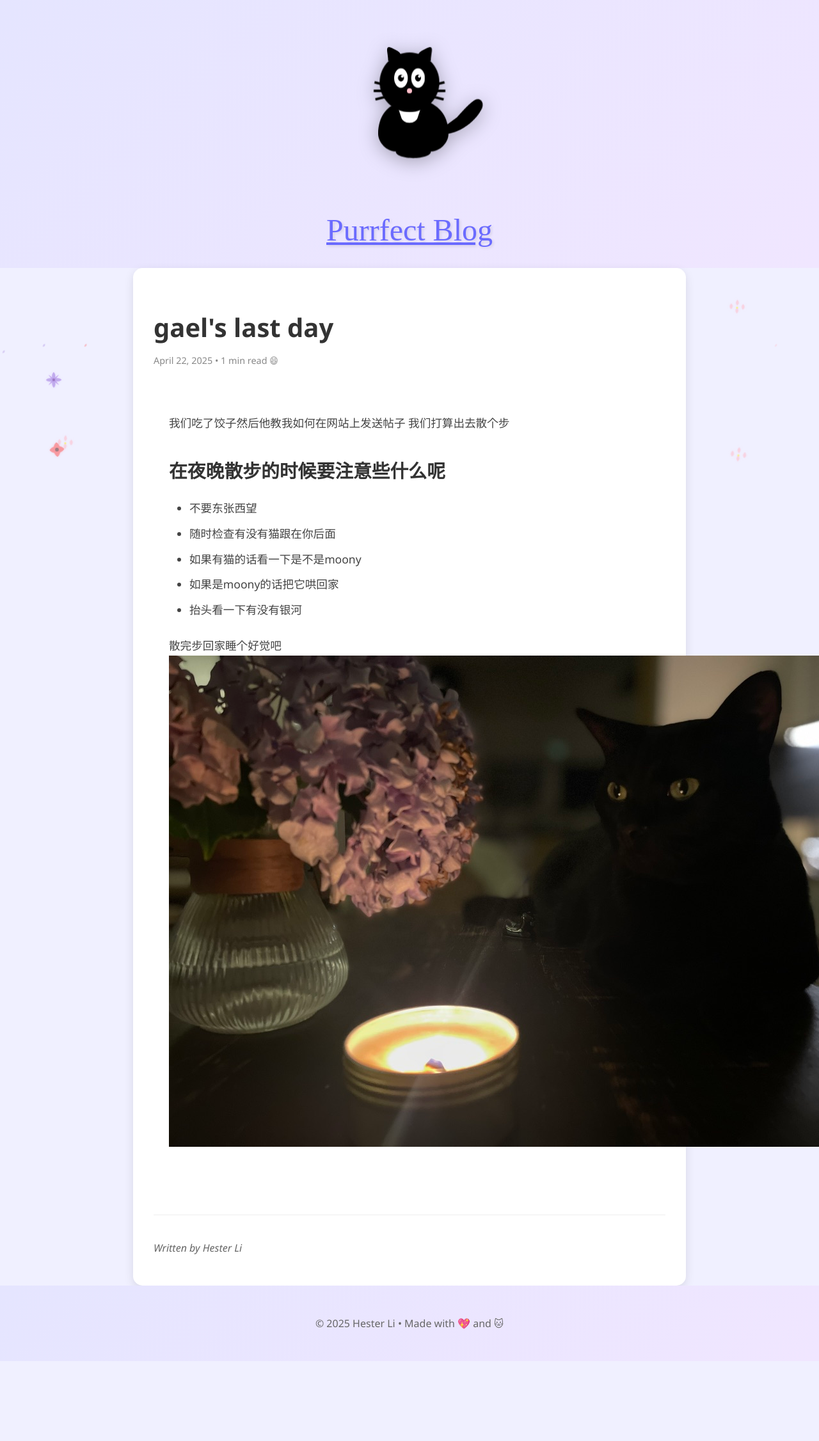
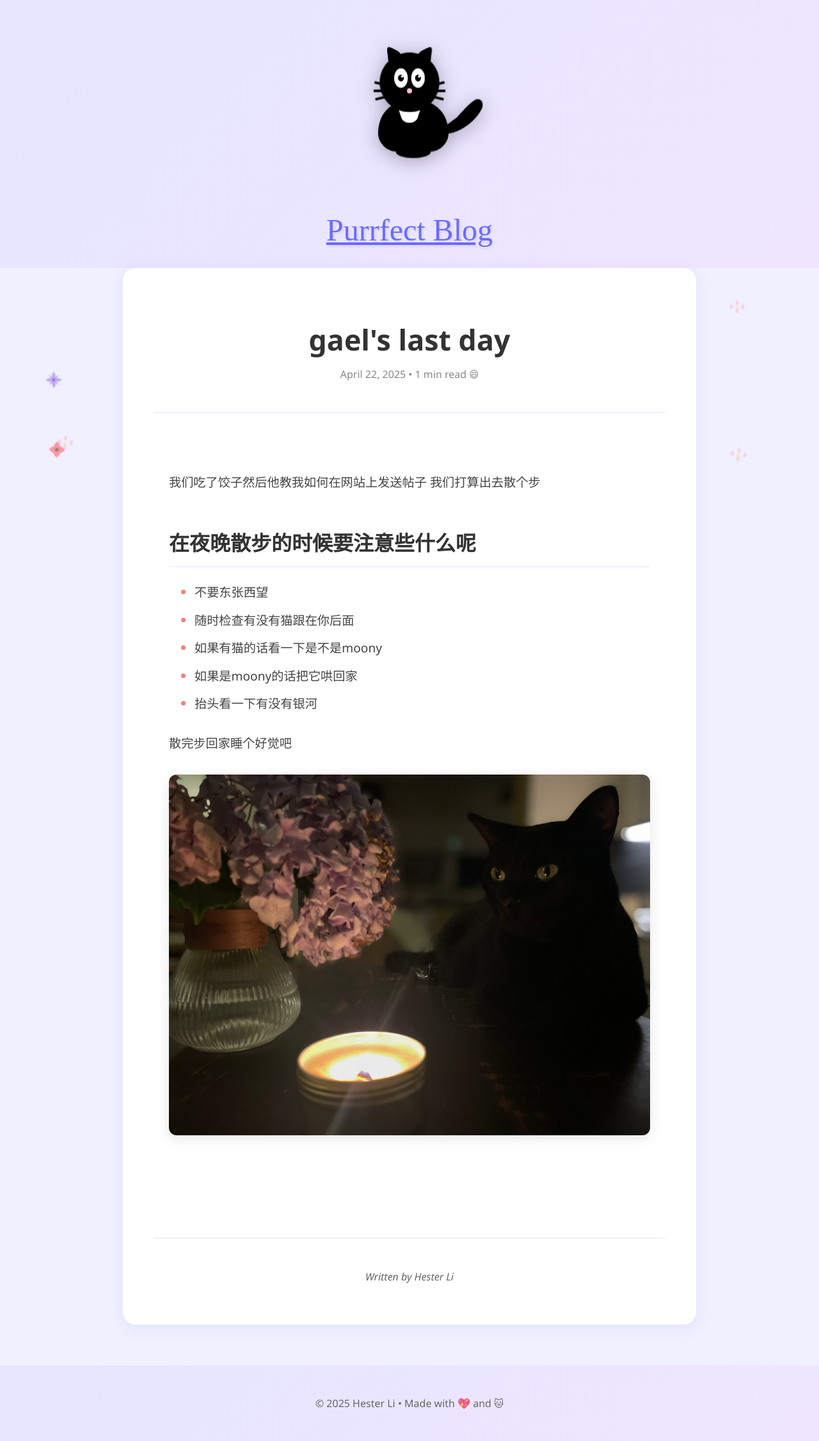
Before and after one commit to booisthebest/booisthebest.github.io, a Jekyll site: the page built from _posts/2025-04-22-gael-last-day.md, in a window 1280 px wide. Shown: the whole page at 64% size. Built offline with Jekyll 4.4.1, drawn with Linux system fonts in a browser that asks for light colours; before the commit the page ends 2128 px from its top, so only the background shows below that.

Commit message:
updated scss for better markdown display

```diff
--- a/_layouts/post.html
+++ b/_layouts/post.html
@@ -12,7 +12,12 @@ layout: default
     </header>
 
     <div class="post-content">
-        {{ content }}
+        {% assign content_with_figures = content | replace: '<p><img src="', '<figure><img src="' |
+            replace: '" alt="', '" loading="lazy" alt="' |
+            replace: '"/></p>', '"/></figure>' |
+            replace: '"> _', '"><figcaption>' |
+            replace: '_</p>', '</figcaption></figure>' %}
+        {{ content_with_figures }}
     </div>
 
     <footer class="post-footer">
--- a/_sass/_posts.scss
+++ b/_sass/_posts.scss
@@ -106,54 +106,211 @@
 /* Post layout */
 .post {
     max-width: 800px;
-    margin: 0 auto;
-    padding: 2rem;
+    margin: 0 auto 4rem;
+    padding: 3rem;
     background: white;
-    border-radius: 15px;
-    box-shadow: 0 5px 15px rgba(0, 0, 0, 0.1);
+    border-radius: 20px;
+    box-shadow: 0 5px 25px rgba(107, 107, 255, 0.1);
 }
 
 .post-header {
-    margin-bottom: 2rem;
+    text-align: center;
+    margin-bottom: 3rem;
+    padding-bottom: 2rem;
+    border-bottom: 2px solid rgba(107, 107, 255, 0.1);
 
     h1 {
         color: #333;
-        font-size: 2.5rem;
-        margin-bottom: 0.5rem;
+        font-size: 2.8rem;
+        margin-bottom: 1rem;
+        line-height: 1.2;
     }
 }
 
 .post-content {
-    font-size: 1.1rem;
+    font-size: 1.2rem;
     line-height: 1.8;
     color: #444;
 
     h2 {
         color: #333;
-        font-size: 1.8rem;
+        font-size: 2rem;
+        margin: 3rem 0 1.5rem;
+        padding-bottom: 0.5rem;
+        border-bottom: 2px solid rgba(107, 107, 255, 0.1);
+    }
+
+    h3 {
+        color: #444;
+        font-size: 1.6rem;
         margin: 2rem 0 1rem;
     }
 
     p {
-        margin-bottom: 1.5rem;
+        margin-bottom: 1.8rem;
     }
 
     ul, ol {
-        margin-bottom: 1.5rem;
-        padding-left: 2rem;
+        margin: 0 0 1.8rem 1rem;
+        padding-left: 1.5rem;
+
+        li {
+            margin-bottom: 0.8rem;
+            line-height: 1.6;
+
+            &::marker {
+                color: var(--accent-color);
+            }
+        }
     }
 
-    li {
-        margin-bottom: 0.5rem;
+    a {
+        color: #6b6bff;
+        text-decoration: none;
+        border-bottom: 2px solid rgba(107, 107, 255, 0.2);
+        transition: all 0.3s ease;
+
+        &:hover {
+            border-bottom-color: #6b6bff;
+        }
+    }
+
+    img {
+        max-width: 100%;
+        height: auto;
+        border-radius: 12px;
+        margin: 2rem 0;
+        box-shadow: 0 5px 20px rgba(0, 0, 0, 0.1);
+        transition: transform 0.3s ease, box-shadow 0.3s ease;
+
+        &:hover {
+            transform: translateY(-5px);
+            box-shadow: 0 8px 25px rgba(0, 0, 0, 0.15);
+        }
+    }
+
+    // Image captions
+    img + em {
+        display: block;
+        text-align: center;
+        font-size: 0.9rem;
+        color: #666;
+        margin-top: -1rem;
+        margin-bottom: 2rem;
+    }
+
+    // Code blocks
+    pre {
+        background: #f8f9fa;
+        border-radius: 8px;
+        padding: 1.5rem;
+        margin: 1.5rem 0;
+        overflow-x: auto;
+        border: 1px solid rgba(107, 107, 255, 0.1);
+    }
+
+    code {
+        background: #f8f9fa;
+        padding: 0.2em 0.4em;
+        border-radius: 4px;
+        font-size: 0.9em;
+        color: #6b6bff;
+    }
+
+    // Blockquotes
+    blockquote {
+        margin: 2rem 0;
+        padding: 1.5rem 2rem;
+        border-left: 4px solid #6b6bff;
+        background: rgba(107, 107, 255, 0.05);
+        border-radius: 0 8px 8px 0;
+        font-style: italic;
+        color: #555;
+
+        p {
+            margin: 0;
+        }
+
+        cite {
+            display: block;
+            margin-top: 1rem;
+            font-size: 0.9em;
+            color: #666;
+            font-style: normal;
+        }
+    }
+
+    figure {
+        margin: 2.5rem 0;
+        text-align: center;
+
+        img {
+            margin: 0 auto;
+            display: block;
+            max-width: 100%;
+            height: auto;
+            border-radius: 12px;
+            box-shadow: 0 5px 20px rgba(0, 0, 0, 0.1);
+            transition: transform 0.3s ease, box-shadow 0.3s ease;
+
+            &:hover {
+                transform: translateY(-5px);
+                box-shadow: 0 8px 25px rgba(0, 0, 0, 0.15);
+            }
+        }
+
+        figcaption {
+            margin-top: 1rem;
+            font-size: 0.9rem;
+            color: #666;
+            font-style: italic;
+        }
+    }
+
+    // For extra-wide images
+    .wide-image {
+        margin-left: -3rem;
+        margin-right: -3rem;
+
+        @media (max-width: 768px) {
+            margin-left: -1.5rem;
+            margin-right: -1.5rem;
+        }
+
+        img {
+            border-radius: 0;
+        }
+    }
+
+    // Image grid support
+    .image-grid {
+        display: grid;
+        grid-template-columns: repeat(auto-fit, minmax(250px, 1fr));
+        gap: 1.5rem;
+        margin: 2.5rem 0;
+
+        figure {
+            margin: 0;
+        }
     }
 }
 
+.post-meta {
+    color: #888;
+    font-size: 1rem;
+    display: flex;
+    align-items: center;
+    justify-content: center;
+    gap: 1rem;
+}
+
 .post-footer {
-    margin-top: 3rem;
-    padding-top: 1.5rem;
-    border-top: 1px solid #eee;
+    margin-top: 4rem;
+    padding-top: 2rem;
+    border-top: 2px solid rgba(107, 107, 255, 0.1);
     color: #666;
     font-style: italic;
+    text-align: center;
 }
 
 /* Responsive adjustments */
@@ -176,10 +333,29 @@
 
     .post {
         padding: 1.5rem;
-        margin: 0 1rem;
+        margin: 0 1rem 2rem;
+        border-radius: 15px;
 
         h1 {
             font-size: 2rem;
         }
+
+        .post-content {
+            font-size: 1.1rem;
+
+            h2 {
+                font-size: 1.6rem;
+                margin: 2rem 0 1rem;
+            }
+
+            h3 {
+                font-size: 1.3rem;
+            }
+
+            img {
+                margin: 1.5rem 0;
+                border-radius: 8px;
+            }
+        }
     }
 }
```
